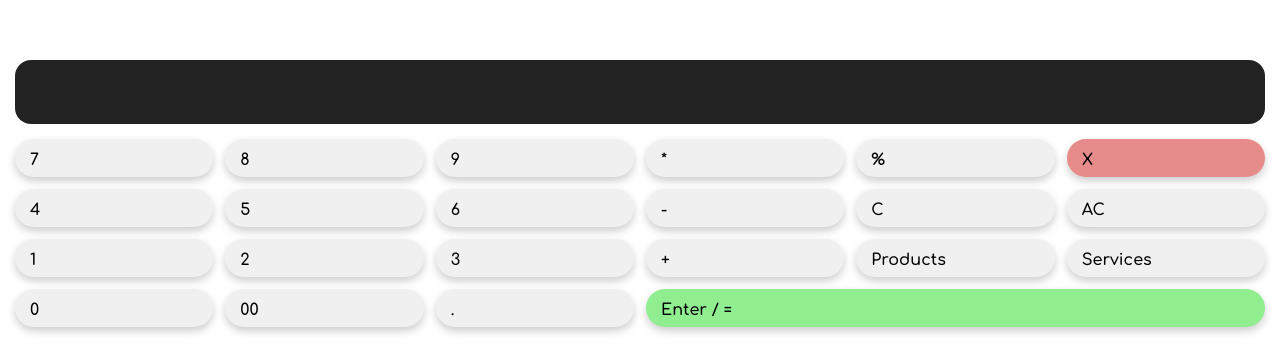
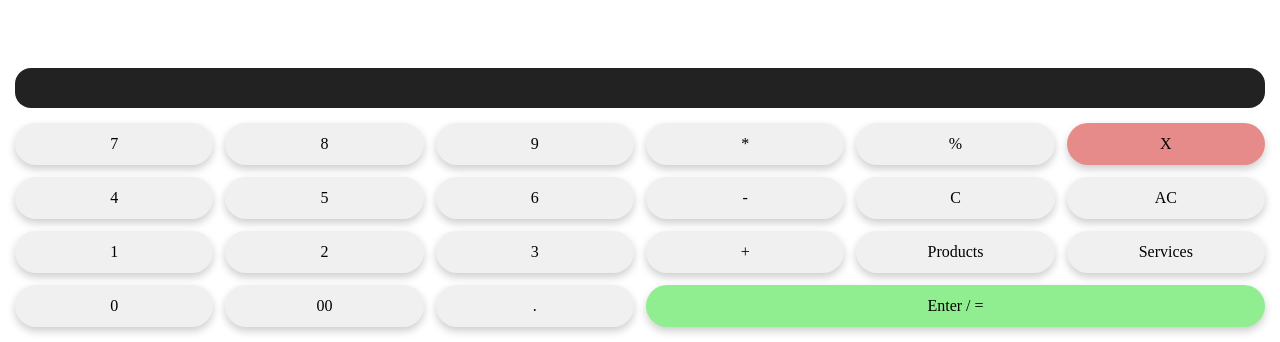
Before and after one commit to mrcocgn/lni.cashier, a React (Vite) app in the folder client/: page / in a window 1280 px wide. Shown: the part 458-800 px from the top of the page. Built offline with nearby package versions, Linux system fonts and the light colour scheme.

Commit message:
fix: adjust padding and text alignment in children class of Calculator.css; update body styles in index.css

```diff
--- a/client/src/app/components/calculator/Calculator.css
+++ b/client/src/app/components/calculator/Calculator.css
@@ -33,7 +33,9 @@
   border: none;
   border-radius: 25px;
   box-shadow: var(--box-shadow);
-  padding: 12px 8px 8px 15px
+  padding: 12px;
+  text-align: center;
+  overflow-wrap: break-word;
 }
 
 .div1 {
--- a/client/src/index.css
+++ b/client/src/index.css
@@ -6,12 +6,17 @@
   src: url("/Comfortaa.ttf") format("truetype");
 }
 
-body {
-  margin: 0;
-  padding: 0;
-  font-family: "Comfortaa", sans-serif;
-  font-weight: 600;
-}
+* {
+    box-sizing: border-box;
+  }
+
+  html, body {
+    margin: 0;
+    padding: 0;
+    overflow-x: hidden;
+    width: 100%;
+    max-width: 100vw;
+  }
 
 :root {
   --box-shadow: 0 4px 8px rgba(0, 0, 0, 0.2);
```
